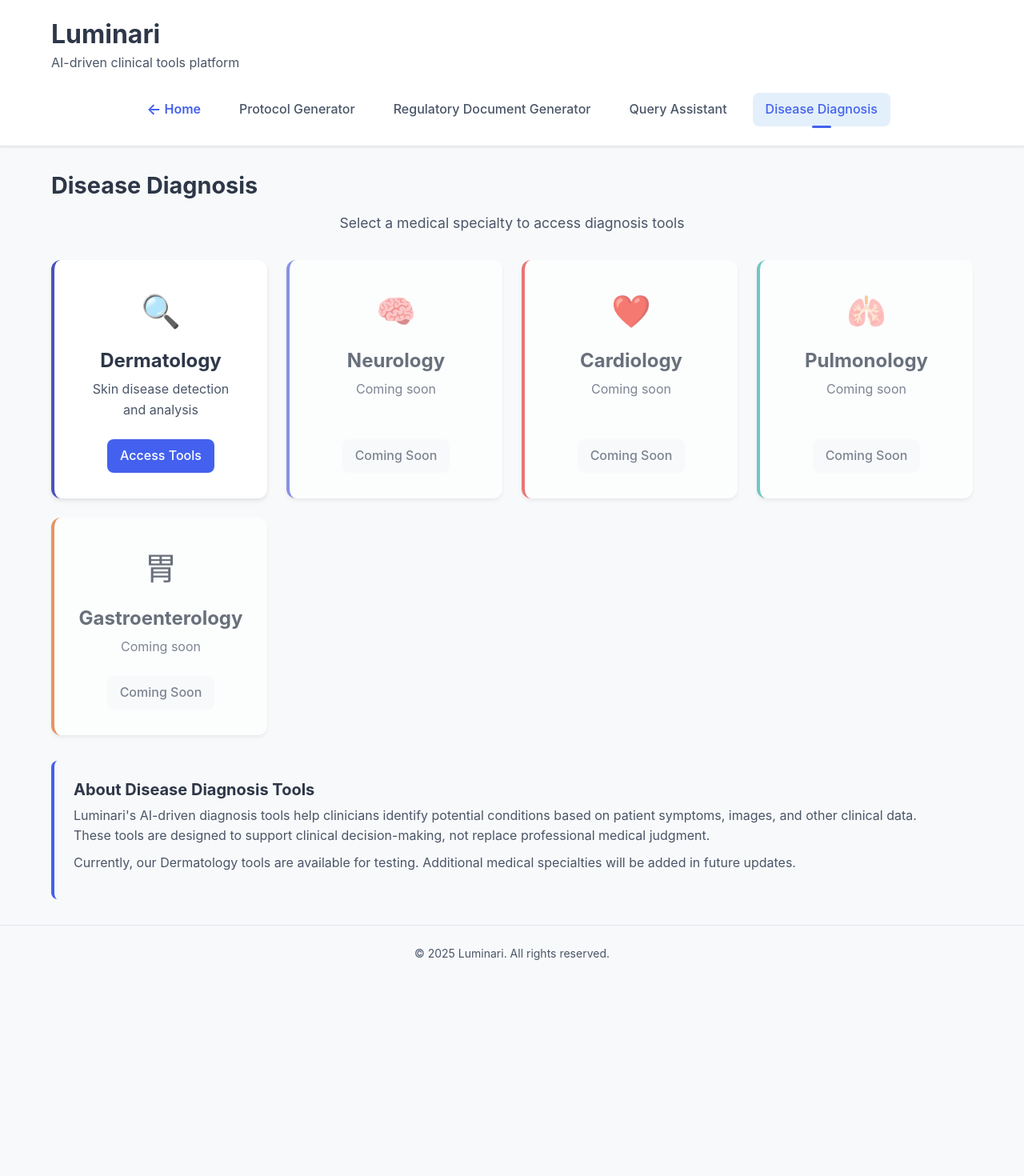
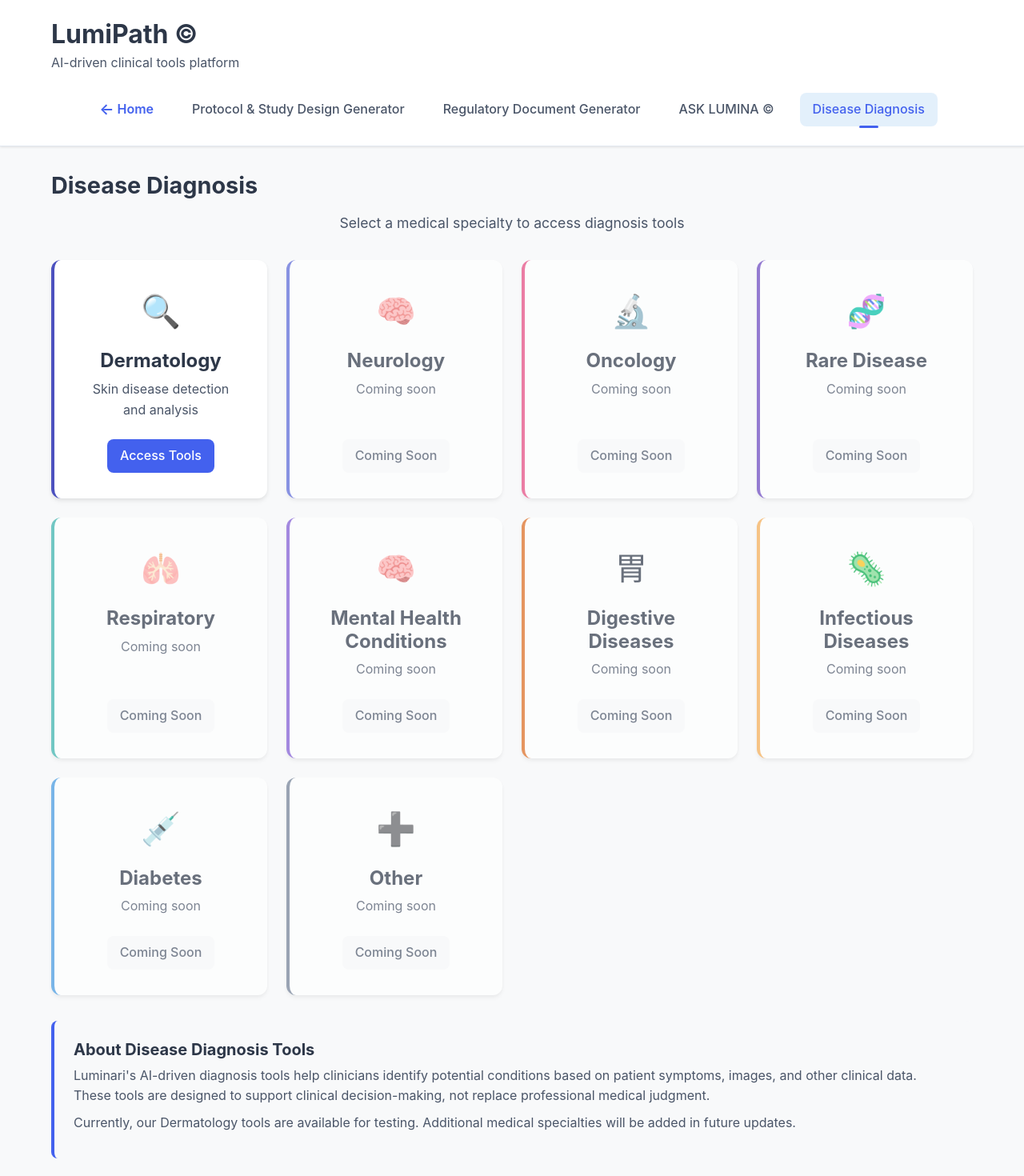
Before and after one commit to t4n15hq/luminari-frontend, a React (Create React App) app: page /diagnosis in a window 1280 px wide. Shown: the top 1470 px of the page at 80% size. Before the commit the page ends 1243 px from the top, so only its background shows below. Built offline with nearby package versions, Linux system fonts and the light colour scheme; no server answers.

Commit message:
naming convention changes

```diff
--- a/src/App.js
+++ b/src/App.js
@@ -22,9 +22,9 @@ const Navigation = () => {
     <nav>
       <ul>
         <li><Link to="/" className="home-link">Home</Link></li>
-        <li><Link to="/protocol" className={location.pathname === '/protocol' ? 'active' : ''}>Protocol Generator</Link></li>
+        <li><Link to="/protocol" className={location.pathname === '/protocol' ? 'active' : ''}>Protocol & Study Design Generator</Link></li>
         <li><Link to="/ind-modules" className={location.pathname === '/ind-modules' ? 'active' : ''}>Regulatory Document Generator</Link></li>
-        <li><Link to="/query" className={location.pathname === '/query' ? 'active' : ''}>Query Assistant</Link></li>
+        <li><Link to="/query" className={location.pathname === '/query' ? 'active' : ''}>ASK LUMINA ©</Link></li>
         <li><Link to="/diagnosis" className={location.pathname.includes('/diagnosis') ? 'active' : ''}>Disease Diagnosis</Link></li>
       </ul>
     </nav>
@@ -37,7 +37,7 @@ function App() {
       <div className="App">
         <header className="App-header">
           <div className="container">
-            <h1>Luminari</h1>
+            <h1>LumiPath ©</h1>
             <p className="tagline">AI-driven clinical tools platform</p>
             <Navigation />
           </div>
--- a/src/components/DiseaseDiagnosis.js
+++ b/src/components/DiseaseDiagnosis.js
@@ -21,28 +21,68 @@ const DiseaseDiagnosis = () => {
       color: 'var(--color-neurology)'
     },
     {
-      id: 'cardiology',
-      name: 'Cardiology',
+      id: 'oncology',
+      name: 'Oncology',
       isActive: false,
-      icon: '❤️',
+      icon: '🔬',
       description: 'Coming soon',
-      color: 'var(--color-cardiology)'
+      color: '#E64980'
     },
     {
-      id: 'pulmonology',
-      name: 'Pulmonology',
+      id: 'raredisease',
+      name: 'Rare Disease',
+      isActive: false,
+      icon: '🧬',
+      description: 'Coming soon',
+      color: '#6B46C1'
+    },
+    {
+      id: 'respiratory',
+      name: 'Respiratory',
       isActive: false,
       icon: '🫁',
       description: 'Coming soon',
       color: 'var(--color-pulmonology)'
     },
     {
-      id: 'gastroenterology',
-      name: 'Gastroenterology',
+      id: 'mentalhealth',
+      name: 'Mental Health Conditions',
+      isActive: false,
+      icon: '🧠',
+      description: 'Coming soon',
+      color: '#805AD5'
+    },
+    {
+      id: 'digestive',
+      name: 'Digestive Diseases',
       isActive: false,
       icon: '胃',
       description: 'Coming soon',
       color: 'var(--color-gastroenterology)'
+    },
+    {
+      id: 'infectious',
+      name: 'Infectious Diseases',
+      isActive: false,
+      icon: '🦠',
+      description: 'Coming soon',
+      color: '#F6AD55'
+    },
+    {
+      id: 'diabetes',
+      name: 'Diabetes',
+      isActive: false,
+      icon: '💉',
+      description: 'Coming soon',
+      color: '#4299E1'
+    },
+    {
+      id: 'other',
+      name: 'Other',
+      isActive: false,
+      icon: '➕',
+      description: 'Coming soon',
+      color: '#718096'
     }
   ];
 
--- a/src/components/HomePage.js
+++ b/src/components/HomePage.js
@@ -5,7 +5,7 @@ const HomePage = () => {
   const featureCards = [
     {
       id: 'protocol',
-      title: 'Protocol Generator',
+      title: 'Protocol & Study Design Generator',
       icon: '📝',
       description: 'Generate comprehensive clinical protocols for various diseases and conditions',
       path: '/protocol',
@@ -35,7 +35,7 @@ const HomePage = () => {
     },
     {
       id: 'query',
-      title: 'Query Assistant',
+      title: 'ASK LUMINA©',
       icon: '❓',
       description: 'Get expert answers to complex questions about clinical trials and protocols',
       path: '/query',
@@ -48,7 +48,7 @@ const HomePage = () => {
   return (
     <div className="home-page">
       <div className="hero-section fade-in">
-        <h1>Luminari AI Clinical Platform</h1>
+        <h1>LumiPath©</h1>
         <p>
           Advanced AI tools for clinical protocol development, regulatory documentation,
           and disease diagnosis
--- a/src/components/QueryAssistant.js
+++ b/src/components/QueryAssistant.js
@@ -60,7 +60,7 @@ const QueryAssistant = () => {
 
   return (
     <div className="query-assistant">
-      <h2>Protocol Query Assistant</h2>
+      <h2>ASK LUMINA ©</h2>
       <p>Ask targeted questions about clinical protocols, endpoints, or trial designs</p>
 
       <form onSubmit={handleSubmit}>
```
Also changed, not shown: 1 other file (tests, documents, lock files or other folders).
